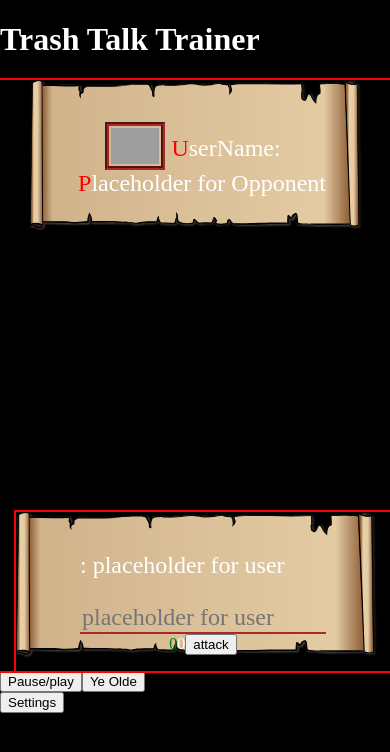
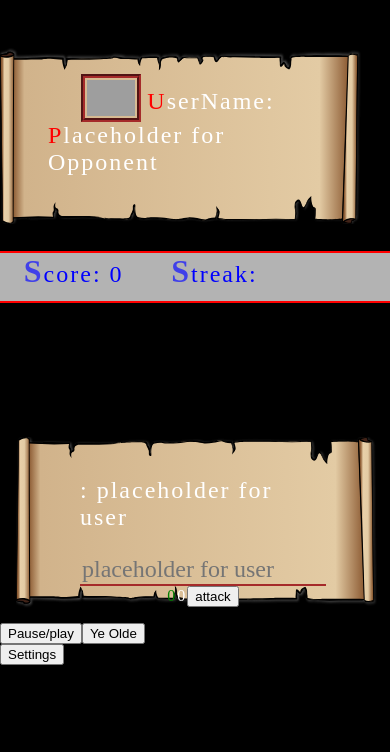
Before and after one commit to T-J-DANIEL/trash-talk-simulator, a React (Create React App) app: page / in a window 390 px wide. Shown: the top 752 px of the page. Built offline with nearby package versions, Linux system fonts and the light colour scheme; grey boxes are pictures that could not be loaded; a web font is replaced by a local one.

Commit message:
styling and responsive styles added

```diff
--- a/src/components/MainPage.js
+++ b/src/components/MainPage.js
@@ -4,6 +4,7 @@ import Opponent from "./Opponent"
 import Header from "./Header"
 import ReactPlayer from "react-player/youtube"
 import Settings from "./Settings"
+import ScoreStreak from "./ScoreStreak"
 import { useGlobalContext } from "../context"
 const MainPage = () => {
   const [playing, setPlaying] = useState(true)
@@ -15,6 +16,8 @@ const MainPage = () => {
       setShowSettings,
       yeOldeVid,
       ogGamerVid,
+      comboChain,
+      setComboChain,
     } = useGlobalContext()
     const vidRef = useRef(null)
     useEffect(
@@ -24,22 +27,30 @@ const MainPage = () => {
     )
   return (
     <>
-    <Header/>
+      <div className="grid-container">
+        <div className="one"></div>
+        <div className="two"></div>
+        <div className="three"></div>
+        <div className="four"></div>
+        <div className="five"></div>
+      </div>
+      <Header />
       <div className="vid-container">
-      <Opponent/>
+        <Opponent />
         <ReactPlayer
           ref={vidRef}
           muted={true}
           loop={true}
           playing={playing}
           controls={false}
-          url={isYeOlde?yeOldeVid:ogGamerVid}
+          url={isYeOlde ? yeOldeVid : ogGamerVid}
           width="100%"
           height="100%"
           // onPause={setPlaying(true)}
         />
         <div className="vid-cover"></div>
         <UserInput />
+
       </div>
       <div className="settings">
         <button
@@ -55,13 +66,20 @@ const MainPage = () => {
             setIsYeOlde((prev) => !prev)
           }}
         >
-         Ye Olde
+          Ye Olde
         </button>
       </div>
       <div>
-        <button onClick={()=>{setShowSettings(prev=>!prev)}}>{showSettings?"X":"Settings"}</button>
-        {showSettings&&<Settings/>}
+        <button
+          onClick={() => {
+            setShowSettings((prev) => !prev)
+          }}
+        >
+          {showSettings ? "X" : "Settings"}
+        </button>
+        {showSettings && <Settings />}
       </div>
+       <ScoreStreak />
     </>
   )
 }
--- /dev/null
+++ b/src/components/ScoreStreak.js
@@ -0,0 +1,20 @@
+import { useGlobalContext } from "../context"
+
+const ScoreStreak = () => {
+  const { score, streakArray ,comboChain} = useGlobalContext()
+  return (
+    //score
+    //streak
+    //wpm
+    //average accuracy
+    <div className="score-streak-container">
+      <div className="outline">Score: {score}</div>
+      <div className="flex">
+        <div>Streak:</div>
+        <div className="streak-container">{comboChain}</div>
+      </div>
+    </div>
+  )
+}
+
+export default ScoreStreak
--- a/src/components/Settings.js
+++ b/src/components/Settings.js
@@ -1,8 +1,45 @@
-import {TimerFunctions} from "./GameTimer"
-const Settings = () =>{
-    return (
-        <><TimerFunctions/></>
-    )
+import ReactDOM from "react-dom"
+import { useGlobalContext } from "../context"
+const Settings = () => {
+  const {
+    setTimerExists,
+    setTimerRunning,
+    setResetTimer,
+    mountPaused,
+    mountRunning,
+    newPhrases,
+    pauseGame,
+    resumeGame,
+    startGame,
+    endGame,
+    showSettings,
+    setShowSettings,
+  } = useGlobalContext()
+  return ReactDOM.createPortal(
+    <div className="settings-container">
+      <button
+        onClick={() => {
+          setShowSettings((prev) => !prev)
+        }}
+      >
+        {showSettings ? "X" : "Settings"}
+      </button>
+      <div className="timer-functions">
+        <button onClick={() => mountRunning()}>Load New Timer (running)</button>
+        <button onClick={() => mountPaused()}>Load New Timer (paused)</button>
+        <button onClick={() => setTimerExists(false)}>Remove Timer</button>
+        <button onClick={() => setTimerRunning(true)}>Play</button>
+        <button onClick={() => setTimerRunning(false)}>Pause</button>
+        <button onClick={() => setResetTimer(true)}>Reset</button>
+        <button onClick={newPhrases}>newPhrases</button>
+        <button onClick={pauseGame}>Pause Game</button>
+        <button onClick={resumeGame}>Resume Game</button>
+        <button onClick={startGame}>Start Game</button>
+        <button onClick={endGame}>End Game</button>
+      </div>
+    </div>,
+    document.body
+  )
 }
 
 export default Settings
--- a/src/components/UserInput.js
+++ b/src/components/UserInput.js
@@ -16,6 +16,8 @@ const UserInput = () => {
     isInputDisabled,
     setIsinputDisabled,
     visualMatches,
+    comboChain,
+    setComboChain,
   } = useGlobalContext()
 
   return (
@@ -32,9 +34,9 @@ const UserInput = () => {
           <div className="visual-progress">
             {visualMatches.map((item, index) =>
               item.isCorrect ? (
-                <div className="green">{item.char}</div>
+                <span className="green">{item.char}</span>
               ) : (
-                <div className="red">{item.char}</div>
+                <span className="red">{item.char}</span>
               )
             )}
           </div>
@@ -52,10 +54,13 @@ const UserInput = () => {
               setTimeout(() => {
                 setSuccessfulAttack(false)
               }, 500)
+              setComboChain((prev) => [...prev, <div className="gold-coin" />])
             }
             setScore((prev) => prev + percentageMatch)
             setPercentageMatch(0)
             setUserText("")
+            setComboChain([])
+
             newPhrases()
             //should call this it own function
           }
--- a/src/context.js
+++ b/src/context.js
@@ -28,6 +28,7 @@ const AppContextProvider = ({ children }) => {
   const [gameRunning, setGameRunning] = useState(false)
   const [successfulAttack, setSuccessfulAttack] = useState(false)
   const [visualMatches, setVisualMatches] = useState([])
+  const [comboChain,setComboChain] = useState([])
   // useEffect(() => {
   //   getPhrases()
   // }, [])
@@ -43,7 +44,7 @@ const AppContextProvider = ({ children }) => {
 
   const [percentageMatch, setPercentageMatch] = useState(0)
 const [isInputDisabled,setIsInputDisabled] = useState(false)
-
+const [streakArray,setStreakArray] = useState([])
 
   const compareValues = (userTyping) => {
     const testArray = currentPhrase.split("")
@@ -81,6 +82,8 @@ const [isInputDisabled,setIsInputDisabled] = useState(false)
         //same as above really
         setPercentageMatch(0)
         setUserText("")
+        setComboChain((prev) => [...prev, <div className="gold-coin">{comboChain.length+1}X</div>])
+        // see this
         newPhrases()
         //should call this it own function
       }
@@ -95,6 +98,7 @@ const [isInputDisabled,setIsInputDisabled] = useState(false)
     setUserText("")
       //clear score
       // start a game timer 30s?
+      setComboChain([])
     mountRunning()
       //set up 1st suggestion/opponent
     newPhrases()
@@ -172,6 +176,15 @@ const [isInputDisabled,setIsInputDisabled] = useState(false)
     console.log("working array set as new", workingArray.length,currentPhraseList.length,"===> END  ")
     setVisualMatches([])
   }
+  const streak = () =>{
+
+       if (comboChain>0){
+        for(let i = 1;i<=comboChain;i++){
+        setStreakArray((prev) =>[...prev,<div className="gold-coin" />])
+      }
+    }
+  }
+
   return (
     <AppContext.Provider
       value={{
@@ -210,6 +223,9 @@ const [isInputDisabled,setIsInputDisabled] = useState(false)
         yeOldeVid,
         ogGamerVid,
         visualMatches,
+        comboChain,
+        setComboChain,
+        streakArray,
       }}
     >
       {children}
--- a/src/index.css
+++ b/src/index.css
@@ -2,6 +2,7 @@
 
 html {
   box-sizing: border-box;
+  letter-spacing: 2px;
 }
 *,
 *::before,
@@ -15,7 +16,7 @@ body {
   font-family: 'Quintessential', cursive;
   background: black;
   color: white;
-
+  overflow: hidden;
 }
 img {
   width: 100%;
@@ -35,7 +36,7 @@ img {
   z-index: 2;
   top: 0;
   left: 0;
-  outline: 2px solid red;
+  /* outline: 2px solid red; */
   /* background: aqua;
   opacity: 0.4; */
 }
@@ -74,7 +75,7 @@ input {
   z-index: 99;
   color: white;
   font-size: 1rem;
-  outline:2px solid red;
+  /* outline:2px solid red; */
   display:flex;
   flex-direction: column;
   justify-content: center;
@@ -103,7 +104,7 @@ input {
 .suggestion {
   user-select: none;
   position: relative;
-  width: auto;
+  width: 100%;
   font-size: 150%;
 }
 .visual-progress{
@@ -116,8 +117,9 @@ input {
   display: flex;
 
 }
-.visual-progress div{
+.visual-progress span{
   /* think about this */
+  /* what about using a span? */
   width: 100%;
   height: 60%;
   margin: 0;
@@ -125,12 +127,14 @@ input {
 }
 .green{
     /* background: rgba(0, 255, 85, 0.301);   */
+    color:rgb(131, 197, 32);
     background: rgb(131, 197, 32);
     display: flex;
     align-items: center;
 }
 .red{
   /* background: rgba(255, 0, 0, 0.301); */
+  /* color: red; */
   background: red;
    display: flex;
     align-items: center;
@@ -150,7 +154,7 @@ input {
   right: 0;
   top: 0;
   /* background: rgba(102, 233, 102,0.5); */
-  background-image: url(../public/assets/parchmentBackground.svg);
+  background-image: url(../public/assets/parchmentBackgroundMirrored.svg);
   background-position: center;
   background-repeat: no-repeat;
   background-size: cover;
@@ -259,7 +263,132 @@ input {
   width: 50%;
 }
 
+
+.score-streak-container{
+  min-width: 40vw;
+  min-height: 30vh;
+  position: absolute;
+  left: 50%;
+  transform: translateX(-50%);
+  bottom: -10%;
+  background-image: url(../public/assets/woodTable.svg);
+  background-position: center;
+  background-repeat: no-repeat;
+  background-size: contain;
+  z-index: 99;
+  font-size: 150%;
+  display:flex;
+  justify-content: space-around;
+  padding: 0 3em;
+}
+.score-streak-container div::first-letter {
+  color: rgb(64, 64, 233);
+  text-transform: capitalize;
+  font-size: 2rem;
+  font-weight: bold;
+}
+.flex{
+  display: flex;
+  min-width: 50%;
+  align-items: baseline;
+}
+.streak-container{
+  display: flex;
+  justify-self: start;
+}
+@media(max-width:600px){
+  .score-streak-container{
+    min-height: 5vh;
+    top:30%;
+    width: 100%;
+    height: 2em !important ;
+    padding:0;
+    background:none;
+    overflow: none;
+    color: blue;
+    outline:2px solid red;
+  }
+  .score-streak-container::before{
+    content: '';
+    width: 100%;
+    height: 2em;
+    background: white;
+    position: absolute;
+    z-index: -2;
+    opacity: 0.7;
+  }
+
+}
+.gold-coin{
+  border-radius: 50%;
+  width: 2em;
+  height: 2em;
+  background-color:goldenrod;
+  box-shadow: rgba(0, 0, 0, 0.07) 0px 1px 2px inset;
+  font-size: 1.2rem;
+  color:wheat;
+  display: flex;
+  justify-content: center;
+  align-items: center;
+  margin: 0 .2em;
+}
+
+.settings-container{
+  position: fixed;
+  top:0;
+  left: 0;
+  width: 100vw;
+  height: 100vh;
+  background-color: aqua;
+}
+.grid-container{
+  z-index: 1000;
+  width: 100vw;
+  height: 100vh;
+  outline:2px solid red;
+  position: fixed;
+
+  display: none;
+  grid-template-rows:minmax(0,10vh) 20vh 15vh 25vh 1fr;
+
+}
+.grid-container div{
+  opacity: 1;
+  width: 100%;
+  height: 100%;
+
+}
+.one{
+  grid-row: 1/2;
+
+    outline: 3px solid green;
+}
+.two{
+  grid-row: 2/3;
+
+}
+.three{
+  grid-row: 3/4;
+    outline:2px solid red;
+}
+.four{
+  grid-row: 4/5;
+    outline:2px solid red;
+}
+.five{
+  grid-row: 5/6;
+  outline:2px solid red;
+}
 .header {
   display: flex;
+  /* flex */
   justify-content: space-between;
 }
+@media(max-width:600px){
+  .header h1{
+    display: none;
+  }
+  .header{
+    justify-content: center;
+  }
+}
```
Also changed, not shown: src/todo.js (+4 -5 lines), public/assets/parchmentBackgroundMirrored.svg (added), public/assets/woodTable.svg (added).
